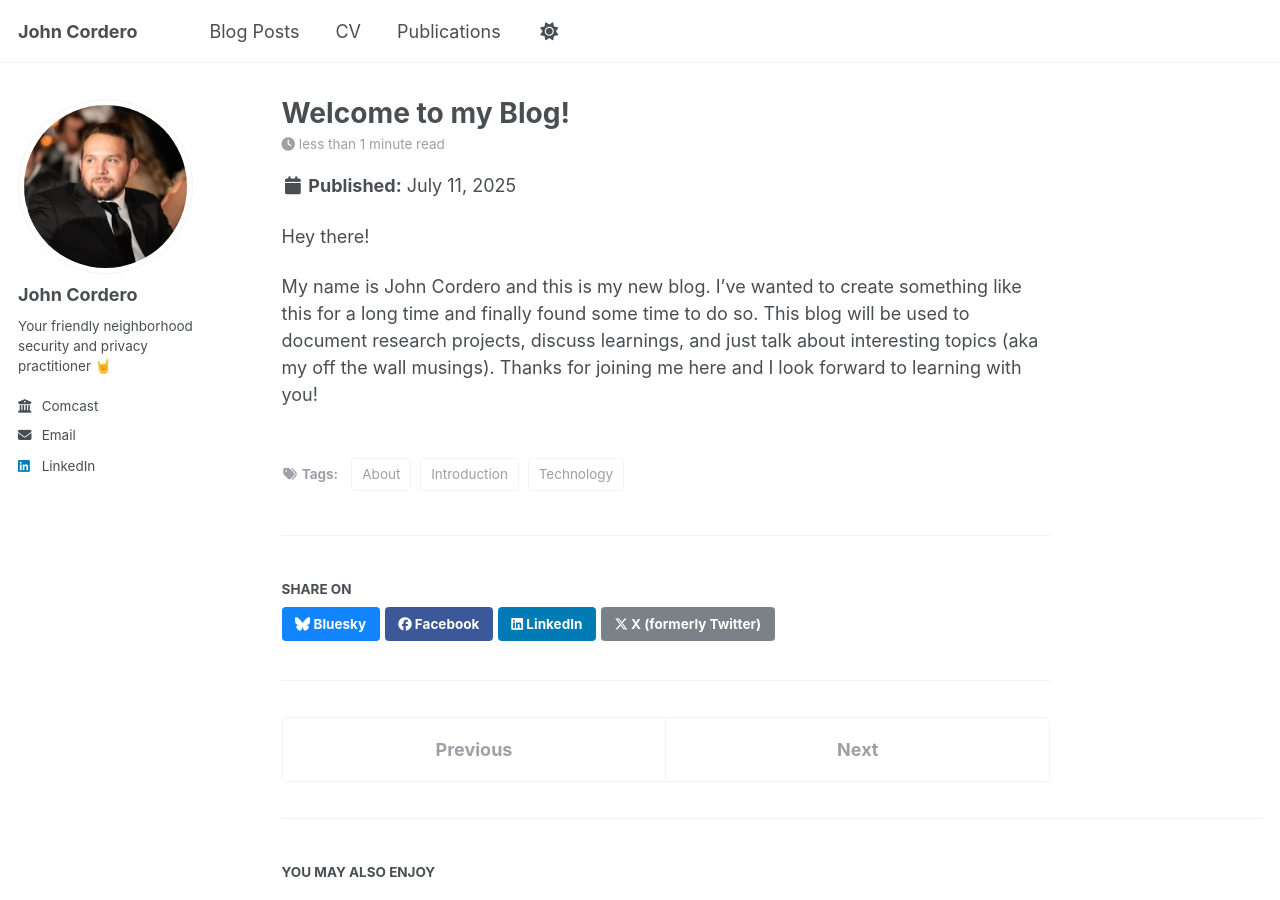
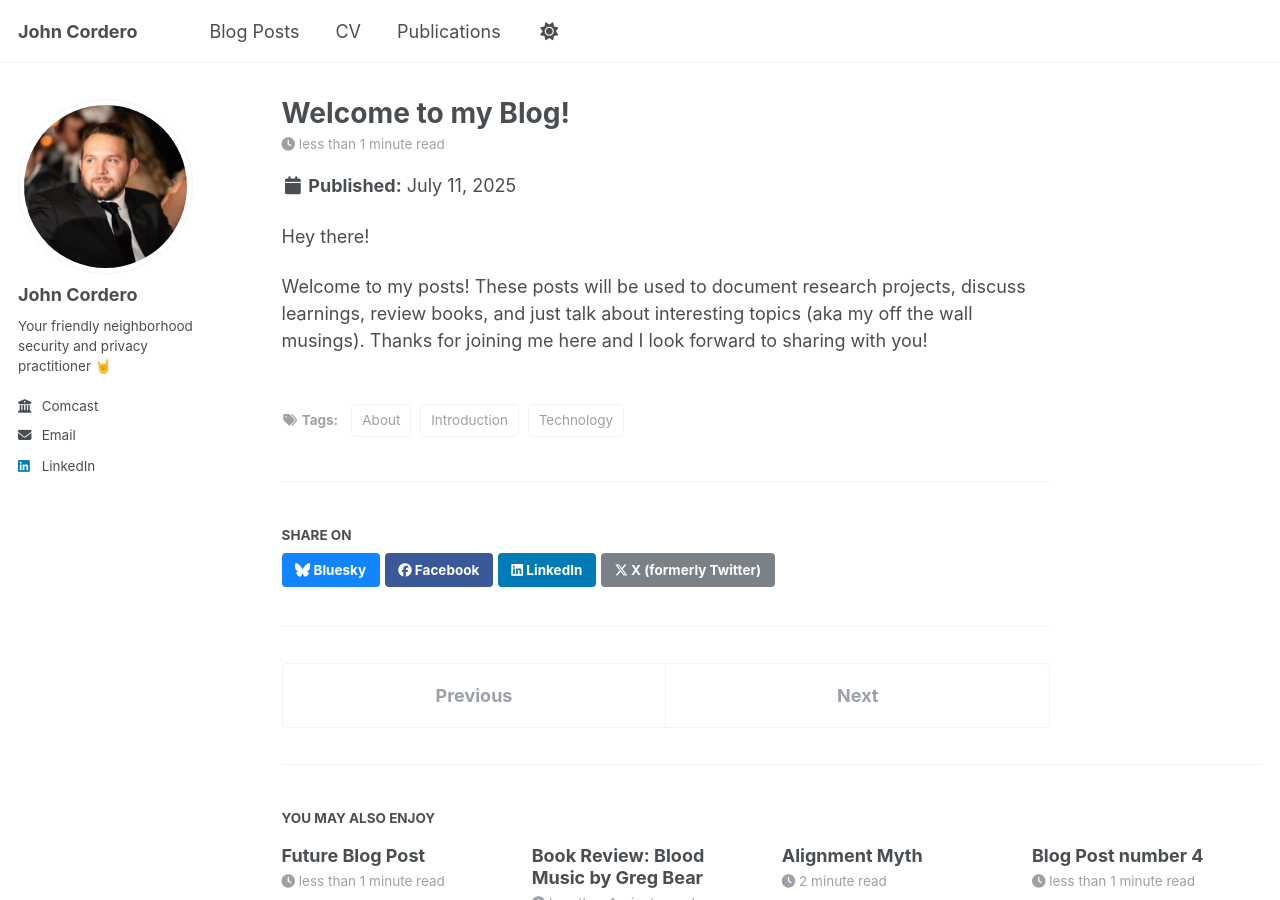
Before and after one commit to corderojoh/corderojoh.github.io, a Jekyll site: the page built from _posts/2012-08-14-blog-post-1.md, in a window 1280 px wide and 900 px high. Built offline with Jekyll 4.4.1, drawn with Linux system fonts in a browser that asks for light colours; a script that is not in the unit is left out.

Commit message:
Update introductory text in blog post

```diff
--- a/_posts/2012-08-14-blog-post-1.md
+++ b/_posts/2012-08-14-blog-post-1.md
@@ -10,4 +10,4 @@ tags:
 
 Hey there!
 
-My name is John Cordero and this is my new blog. I've wanted to create something like this for a long time and finally found some time to do so. This blog will be used to document research projects, discuss learnings, and just talk about interesting topics (aka my off the wall musings). Thanks for joining me here and I look forward to learning with you!
+Welcome to my posts! These posts will be used to document research projects, discuss learnings, review books, and just talk about interesting topics (aka my off the wall musings). Thanks for joining me here and I look forward to sharing with you!
```
